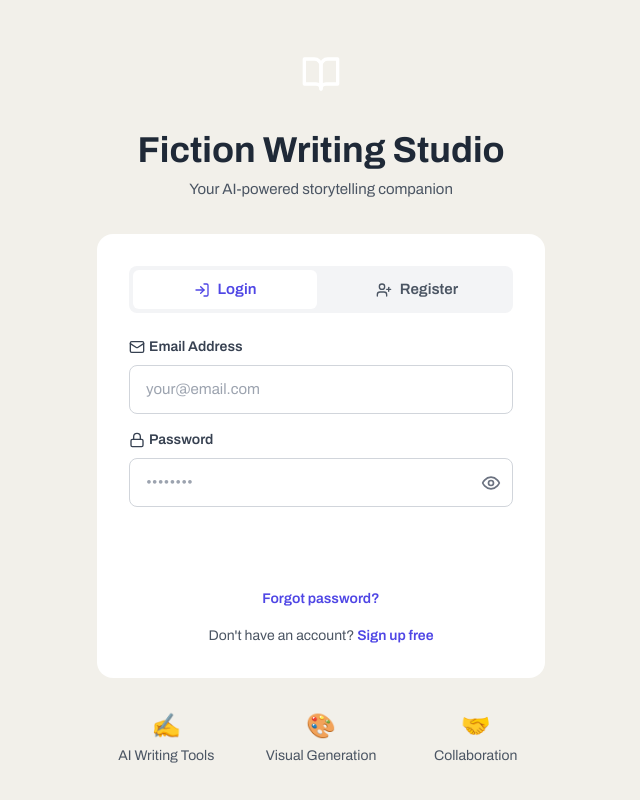
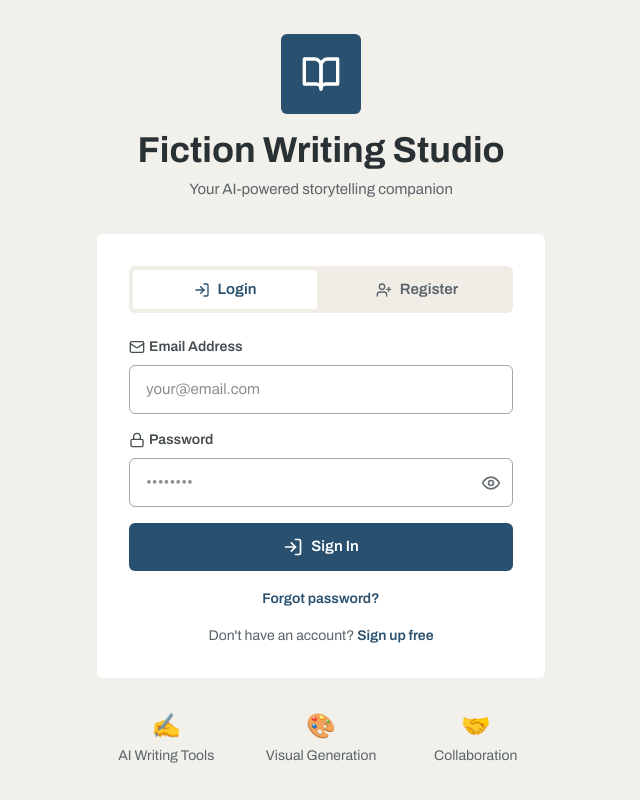
Before and after one commit to Asim-Jan/story-writing, a React (Vite) app: page / in a window 1280 px wide. Shown: the whole page, without its empty margins (319-959 px from the left). Built offline with nearby package versions, Linux system fonts and the light colour scheme; no server answers; the HTML template or start-up script is replaced by a standard one.

Commit message:
ui: restore the final UI commits from the refresh branch that PR #21's merge missed

```diff
--- a/src/components/BooksList.jsx
+++ b/src/components/BooksList.jsx
@@ -193,7 +193,7 @@ const BooksList = ({ onSelectBook, onNewBook, onOpenAdmin }) => {
           {quotas && (
             <div className="mb-2 text-xs sm:text-sm text-gray-600 px-4">
               <span className={`font-semibold ${quotas.usage.current_books >= quotas.limits.max_books ? 'text-red-600' : 'text-amber-700'}`}>
-                {quotas.usage.current_books} / {quotas.limits.max_books}
+                {quotas.usage.current_books} / {quotas.limits.max_books >= 999999 ? '∞' : quotas.limits.max_books}
               </span>
               {' '}books used
               {quotas.usage.current_books >= quotas.limits.max_books && (
--- a/src/components/FictionWritingStudio.jsx
+++ b/src/components/FictionWritingStudio.jsx
@@ -33,7 +33,9 @@ import { useQuotaWarnings, shouldShowDailyDigest, markDailyDigestShown } from '.
 
 const FictionWritingStudio = ({ bookId, onBack }) => {
   const [activeTab, setActiveTab] = useState('overview');
-  const [sidebarOpen, setSidebarOpen] = useState(true);
+  const [sidebarOpen, setSidebarOpen] = useState(() =>
+    typeof window !== 'undefined' ? window.innerWidth >= 1024 : true
+  );
   const [showProfile, setShowProfile] = useState(false);
   const [showUpgradeModal, setShowUpgradeModal] = useState(false);
   const [upgradeModalProps, setUpgradeModalProps] = useState({ featureName: '', requiredTier: '', requiredFeature: '' });
--- a/src/index.css
+++ b/src/index.css
@@ -69,61 +69,90 @@ body {
   -webkit-font-smoothing: antialiased;
 }
 
-/* Map the old Tailwind purple/grey palette onto ORDNANCE tokens, app-wide.
-   The components keep their Tailwind class names; the palette below decides
-   what they actually look like — so the restyle is one file, not 67. */
-:root {
-  --tw-purple-50:  rgba(41,80,110,.08);
-  --tw-purple-100: rgba(41,80,110,.14);
-  --tw-purple-200: var(--line);
-  --tw-purple-300: var(--line2);
-  --tw-purple-400: var(--dim);
-  --tw-purple-500: var(--blue);
-  --tw-purple-600: var(--blue);
-  --tw-purple-700: var(--blue);
-  --tw-purple-800: var(--ink);
-  --tw-purple-900: var(--ink);
-  --tw-gray-50:  var(--glass);
-  --tw-gray-100: var(--glass2);
-  --tw-gray-200: var(--line);
-  --tw-gray-300: var(--line2);
-  --tw-gray-400: var(--dim2);
-  --tw-gray-500: var(--dim);
-  --tw-gray-600: var(--dim);
-  --tw-gray-700: var(--dim);
-  --tw-gray-800: var(--bg2);
-  --tw-gray-900: var(--ink);
-  --tw-green-50:  rgba(111,191,139,.10);
-  --tw-green-200: var(--line);
-  --tw-green-500: var(--ok);
-  --tw-green-600: var(--ok);
-  --tw-green-700: var(--ok);
-  --tw-red-50:  rgba(226,121,92,.10);
-  --tw-red-200: var(--line);
-  --tw-red-500: var(--red);
-  --tw-red-600: var(--red);
-  --tw-red-700: var(--red);
-  --tw-blue-50:  rgba(110,168,216,.10);
-  --tw-blue-200: var(--line);
-  --tw-blue-400: var(--blue);
-  --tw-blue-500: var(--blue);
-  --tw-blue-600: var(--blue);
-  --tw-blue-800: var(--ink);
-  --tw-yellow-50:  rgba(217,164,65,.10);
-  --tw-yellow-100: rgba(217,164,65,.14);
-  --tw-yellow-200: var(--line);
-  --tw-yellow-400: var(--warn);
-  --tw-yellow-500: var(--warn);
-  --tw-yellow-600: var(--warn);
-  --tw-orange-50:  rgba(217,164,65,.10);
-  --tw-orange-500: var(--warn);
-  --tw-orange-600: var(--warn);
+/* ═══════════════════════════════════════════════════════════════════════════
+   NIGHT CHART — the dark theme. tailwind.config.js bakes the SHEET ladder
+   into the built CSS; these overrides re-point the utilities' ink/surface
+   variables at the dark values. Gradients were flattened to solid surfaces
+   at the config level; here we give those (now solid) surfaces their dark
+   values via the same variables the compiled classes consume.
+   ═══════════════════════════════════════════════════════════════════════════ */
+html[data-theme="dark"] body,
+html[data-theme="dark"] {
+  --sw-bg: #10161A;
+  --sw-card: #161E23;
+  --sw-line: #3A454C;
+  --sw-ink: #E4E7E4;
+  --sw-dim: #8C9BA2;
+  --sw-raised: #1E2930;
 }
 
-/* Kill the old look's shadows and gradients at the source */
+/* ═══════════════════════════════════════════════════════════════════════════
+   DARK-THEME TEXT REMAP — the compiled utilities hardcode sheet RGB values,
+   so in dark mode we swap the two dimensions that actually matter: any
+   near-black ink becomes near-white, any mid-gray becomes the dim ladder.
+   Done with filter-free targeted overrides on the utility classes that the
+   app actually uses (audited: text-{gray,slate}-{700,800,900} and
+   bg-white/text-white card patterns).
+   ═══════════════════════════════════════════════════════════════════════════ */
+html[data-theme="dark"] .text-gray-900,
+html[data-theme="dark"] .text-gray-800,
+html[data-theme="dark"] .text-slate-900,
+html[data-theme="dark"] .text-slate-800,
+html[data-theme="dark"] .text-purple-900,
+html[data-theme="dark"] .text-purple-800,
+html[data-theme="dark"] .text-gray-700,
+html[data-theme="dark"] .text-slate-700 { color: var(--sw-ink); }
+html[data-theme="dark"] .text-gray-600,
+html[data-theme="dark"] .text-gray-500,
+html[data-theme="dark"] .text-slate-600,
+html[data-theme="dark"] .text-slate-500,
+html[data-theme="dark"] .text-gray-400 { color: var(--sw-dim); }
+html[data-theme="dark"] .bg-white { background-color: var(--sw-card); }
+html[data-theme="dark"] .bg-gray-50,
+html[data-theme="dark"] .bg-gray-100,
+html[data-theme="dark"] .bg-amber-50,
+html[data-theme="dark"] .bg-orange-50,
+html[data-theme="dark"] .bg-yellow-50,
+html[data-theme="dark"] .bg-purple-50,
+html[data-theme="dark"] .bg-indigo-50,
+html[data-theme="dark"] .bg-blue-50,
+html[data-theme="dark"] .bg-green-50,
+html[data-theme="dark"] .bg-red-50 { background-color: var(--sw-bg); }
+/* light accent fills (bg-*-100/200 tiles, badges, light-blue buttons) become
+   raised dark surfaces; their dark text flips to ink so they stay readable */
+html[data-theme="dark"] .bg-gray-200,
+html[data-theme="dark"] .bg-gray-300,
+html[data-theme="dark"] .bg-blue-100,
+html[data-theme="dark"] .bg-blue-200,
+html[data-theme="dark"] .bg-purple-100,
+html[data-theme="dark"] .bg-purple-200,
+html[data-theme="dark"] .bg-indigo-100,
+html[data-theme="dark"] .bg-indigo-200,
+html[data-theme="dark"] .bg-amber-100,
+html[data-theme="dark"] .bg-amber-200,
+html[data-theme="dark"] .bg-green-100,
+html[data-theme="dark"] .bg-green-200 { background-color: var(--sw-raised); color: var(--sw-ink); }
+html[data-theme="dark"] .border-gray-200,
+html[data-theme="dark"] .border-gray-300,
+html[data-theme="dark"] .border-slate-200,
+html[data-theme="dark"] .border-slate-300 { border-color: var(--sw-line); }
+
+/* Kill the old look's shadows and gradients at the source. Gradient BUTTONS
+   become solid ORDNANCE blue; gradient PAGE WRAPPERS (min-h-screen) become
+   the page background token — the blanket rule painted the whole viewport
+   blue and that was wrong. */
 .shadow-sm, .shadow-md, .shadow-lg, .shadow-xl,
 [class*="shadow-"] { box-shadow: none !important; }
-[class*="bg-gradient-"], [class*="bg-clip-text"] { background-image: none !important; }
+[class*="bg-gradient-"] { background-image: none !important; }
+.min-h-screen[class*="bg-gradient-"],
+.min-h-screen.bg-gradient-to-br {
+  background-color: var(--bg) !important;
+}
+/* gradient buttons (small, accent-coloured, white-texted) → solid blue */
+:not(.min-h-screen)[class*="bg-gradient-"] { background-color: var(--blue) !important; }
+:root[data-theme="light"] :not(.min-h-screen)[class*="bg-gradient-"] { color: #fff !important; }
+html[data-theme="dark"] :not(.min-h-screen)[class*="bg-gradient-"] { color: var(--sw-bg) !important; background-color: var(--sw-ink) !important; }
+[class*="bg-clip-text"] { background-image: none !important; }
 
 /* Soften the focus rings to the ORDNANCE focus token */
 *:focus-visible { outline: none; box-shadow: 0 0 0 2px var(--focus); }
--- a/tailwind.config.js
+++ b/tailwind.config.js
@@ -1,12 +1,69 @@
 /** @type {import('tailwindcss').Config} */
+
+/* ═══════════════════════════════════════════════════════════════════════════
+   ORDNANCE — the SAI design system, expressed as the Tailwind palette.
+
+   Every Tailwind colour class in the app (bg-purple-600, text-gray-700,
+   from-indigo-600, ...) resolves HERE, so the whole UI wears ORDNANCE tones
+   without touching a single component file. All accent hues (purple, indigo,
+   violet) collapse onto the blue ladder — the ONE working colour — and the
+   warn-family (yellow/amber/orange) onto the warn ladder. The ladders are
+   authored tones of the token hues, not mechanical ramps.
+
+   Hard rules (see manifests/_design/ordnance/): no gradients/glass/glow/
+   shadows; radii 3/6/0; one 120ms motion; no emoji in chrome.
+   ═══════════════════════════════════════════════════════════════════════════ */
+
+// Sheet (light) is the app default — the ladder favours darker steps for ink.
+// The night-chart mapping rides on CSS vars in index.css (data-theme="dark").
+const blue =  { 50:'#EBF1F6', 100:'#DDE8F0', 200:'#B8CEDD', 300:'#8FB3C9', 400:'#5F88A3',
+                500:'#29506E', 600:'#29506E', 700:'#23445C', 800:'#1B374D', 900:'#122939' };
+const gray =  { 50:'#F7F5F0', 100:'#EFEDE6', 200:'#C9C6BC', 300:'#A9A69B', 400:'#8A8F93',
+                500:'#666F73', 600:'#5A6469', 700:'#454D51', 800:'#2A3134', 900:'#14181B' };
+const ok =    { 50:'#EDF3EF', 100:'#DFEAE3', 200:'#BCCFC3', 300:'#93AFA0', 400:'#5F8470',
+                500:'#3F6B4F', 600:'#3F6B4F', 700:'#365C44', 800:'#2E4D39', 900:'#23392B' };
+const warn =  { 50:'#F5F0E4', 100:'#EEE6D3', 200:'#DFCBA6', 300:'#C9AC7C', 400:'#8A6A34',
+                500:'#A9721A', 600:'#8F6116', 700:'#8F6116', 800:'#6E4E12', 900:'#573D0E' };
+const oxide = { 50:'#F7ECE8', 100:'#F0DDD6', 200:'#DFB7AA', 300:'#C99080', 400:'#A35F4C',
+                500:'#B4472E', 600:'#B4472E', 700:'#99402B', 800:'#7A3220', 900:'#5C2618' };
+
 export default {
   content: [
     "./index.html",
     "./src/**/*.{js,ts,jsx,tsx}",
   ],
-  darkMode: 'class', // Enable class-based dark mode
+  darkMode: 'class',
   theme: {
-    extend: {},
+    // ORDNANCE radii: 3px inputs/buttons, 6px panels. No pill/shadow lift.
+    borderRadius: {
+      none: '0',
+      sm: '3px',
+      DEFAULT: '3px',
+      md: '3px',
+      lg: '6px',
+      xl: '6px',
+      '2xl': '6px',
+      '3xl': '6px',
+      full: '9999px',
+    },
+    // One motion: 120ms cubic-bezier(.4,0,.2,1)
+    transitionDuration: { DEFAULT: '120ms', 0: '0ms', 75: '120ms', 100: '120ms',
+                          150: '120ms', 200: '120ms', 300: '120ms', 500: '120ms',
+                          700: '120ms', 1000: '120ms' },
+    transitionTimingFunction: { DEFAULT: 'cubic-bezier(.4,0,.2,1)' },
+    extend: {
+      colors: {
+        blue, gray, slate: gray, zinc: gray, neutral: gray, stone: gray,
+        purple: blue, indigo: blue, violet: blue, fuchsia: blue, pink: blue, rose: oxide,
+        green: ok, emerald: ok, teal: ok, cyan: ok, sky: blue,
+        yellow: warn, amber: warn, orange: warn, lime: ok,
+        red: oxide, warm: warn,
+      },
+      boxShadow: {
+        sm: 'none', DEFAULT: 'none', md: 'none', lg: 'none', xl: 'none',
+        '2xl': 'none', inner: 'none', none: 'none',
+      },
+    },
   },
   plugins: [],
 }
```
Also changed, not shown: src/components/SettingsModal.jsx (+4 -4 lines).
